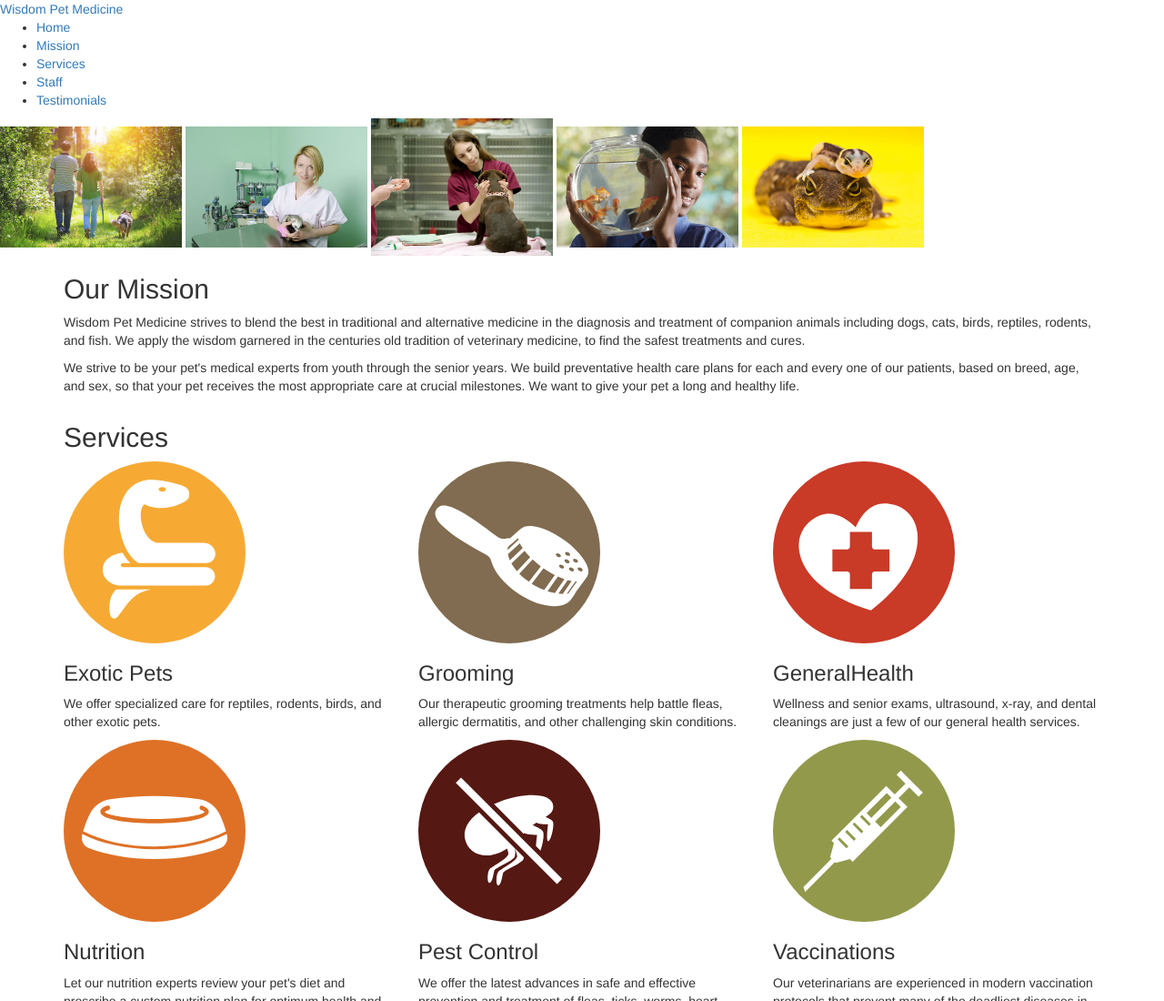
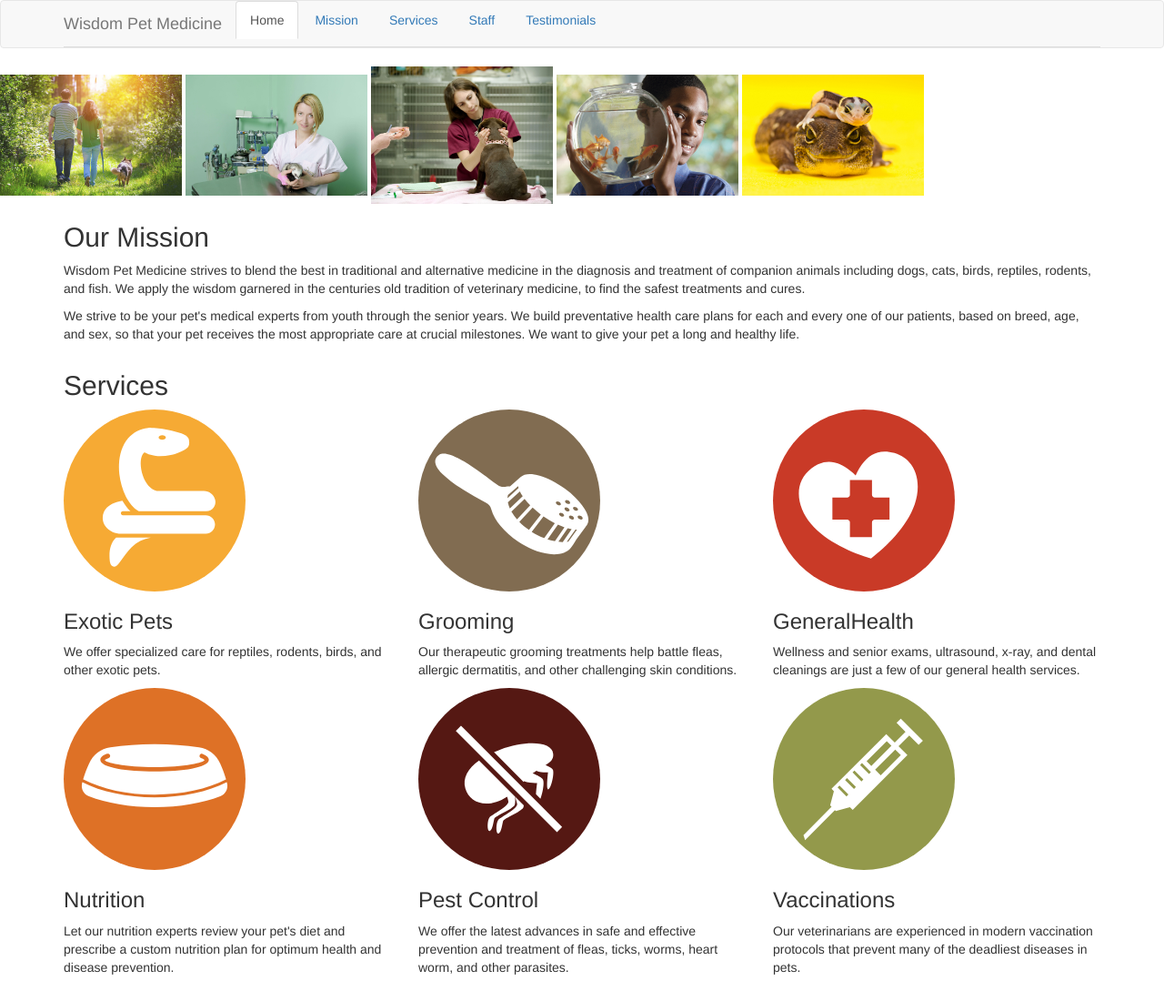
Before and after one commit to NemanjaMandic/bootstrap_single_page, a plain HTML site: page index.html in a window 1280 px wide. Shown: the top 1100 px of the page at 91% size. Drawn offline with nearby package versions, Linux system fonts and the light colour scheme; a script that the page names is missing.

Commit message:
Adding bootstrap style

```diff
--- a/index.html
+++ b/index.html
@@ -14,15 +14,21 @@
 
 
 <header>
-  <nav>
-    <a href="#featured">Wisdom <span class="subhead">Pet Medicine</span></a>
-    <ul>
-      <li><a href="#featured">Home</a></li>
+  <nav class="navbar navbar-default" role="navigation">
+    <div class="container">
+      <div class="navbar-header">
+          <a class="navbar-brand" href="#featured">Wisdom <span class="subhead">Pet Medicine</span></a>
+      </div>
+
+      <ul class="nav nav-tabs">
+      <li class="active"><a href="#featured">Home</a></li>
       <li><a href="#mission">Mission</a></li>
       <li><a href="#services">Services</a></li>
       <li><a href="#staff">Staff</a></li>
       <li><a href="#testimonials">Testimonials</a></li>
-    </ul>
+      </ul>
+    </div><!-- container -->
+
   </nav>
 
   <div class="carousel">
```
